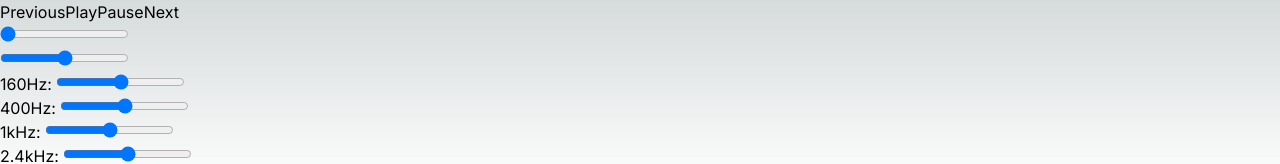
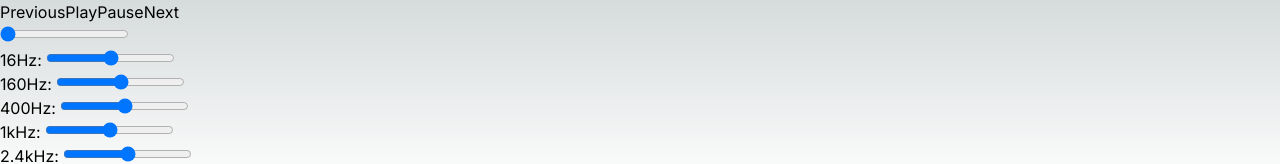
Before and after one commit to jibon-roy/next-audio-equalizer, a Next.js app: page /audio in a window 1280 px wide. Shown: the top 164 px of the page. Built offline with nearby package versions, Linux system fonts and the light colour scheme.

Commit message:
equlizer update

```diff
--- a/src/app/components/Equlizer.tsx
+++ b/src/app/components/Equlizer.tsx
@@ -48,7 +48,7 @@ const Equalizer: React.FC<EqualizerProps> = ({
   return (
     <div>
       <div>
-        {/* <label>16Hz: </label> */}
+        <label>16Hz: </label>
         <input
           type="range"
           min="-40"
```
